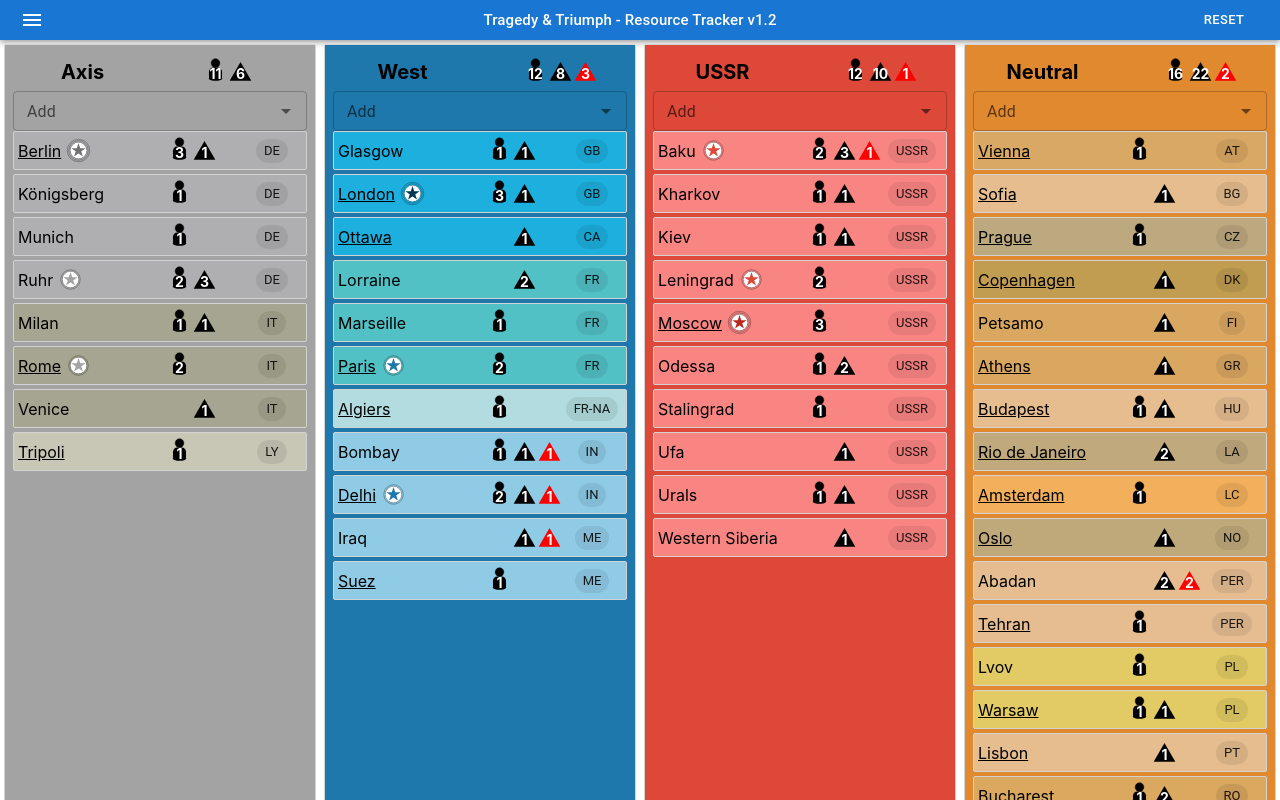
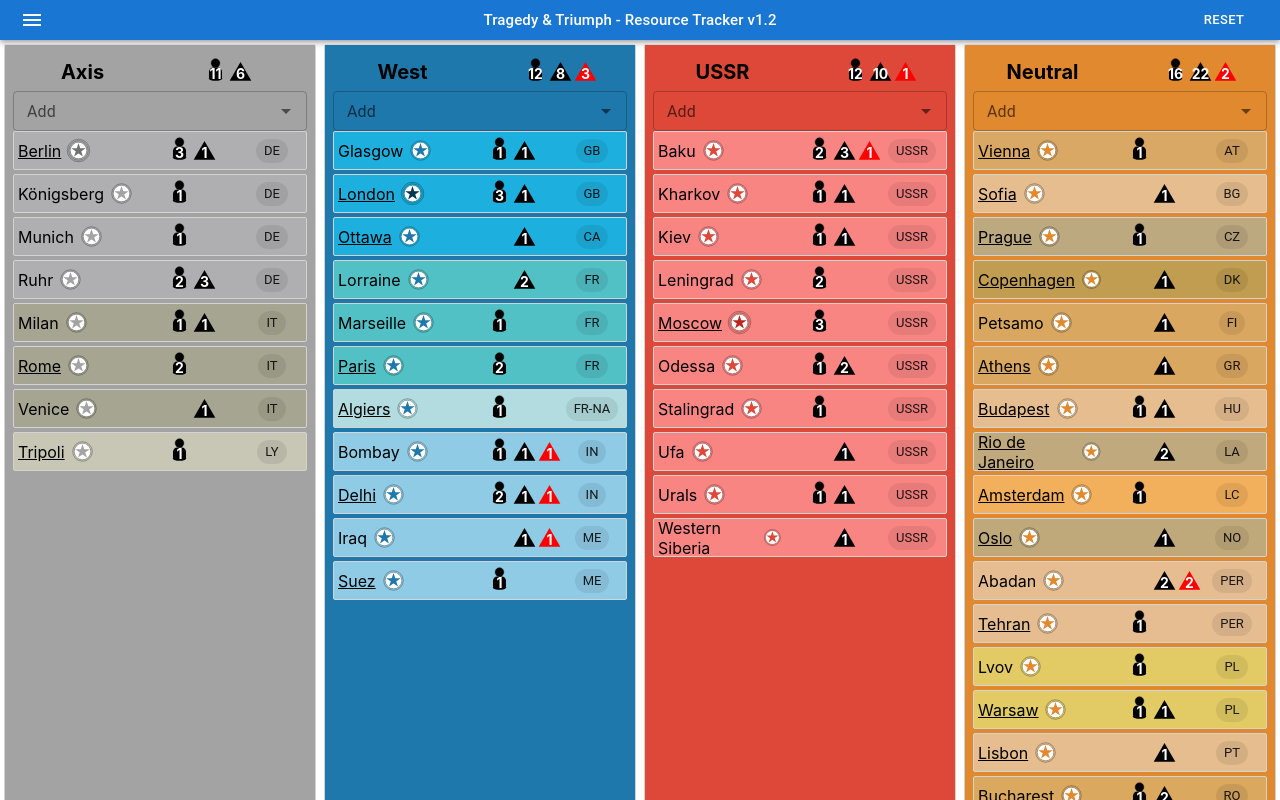
Before and after one commit to jslindst/tt-simulator, a React (Create React App) app: page /resourceTracker in a window 1280 px wide. Shown: the top 800 px of the page. Built offline with nearby package versions, Linux system fonts and the light colour scheme; the HTML template or start-up script is replaced by a standard one.

Commit message:
simple capitals

```diff
--- a/src/components/MapVisualization.tsx
+++ b/src/components/MapVisualization.tsx
@@ -1,3 +1,4 @@
+import { territoriesByName, Territory } from 'model/HistoryTracker';
 import React, { useState, useEffect, useRef, useCallback } from 'react';
 
 export interface Point {
@@ -158,9 +159,7 @@ const MapVisualization: React.FC<MapVisualizationProps> = ({
     return () => { window.removeEventListener('resize', handleResize); };
   }, [calculateScale]);
 
-  const draw = useCallback(() => {
-    const container = containerRef.current;
-
+  const draw = useCallback(async () => {
     const canvas = canvasRef.current;
     const image = imageRef.current;
     if (!canvas || !image) return;
@@ -229,7 +228,7 @@ const MapVisualization: React.FC<MapVisualizationProps> = ({
       // --- Reset Line Dash (Important!) ---
       ctx.setLineDash([]); // Reset after drawing each region
 
-      if (showLabels) {
+
       let sumX = 0;
       let sumY = 0;
       for (const point of points) {
@@ -239,13 +238,20 @@ const MapVisualization: React.FC<MapVisualizationProps> = ({
       const centerX = sumX / points.length;
       const centerY = sumY / points.length;
 
+      if (showLabels) {
         ctx.fillStyle = 'black';
         ctx.font = regionStyle.font || '18px Arial';
         ctx.textAlign = 'center';
         ctx.textBaseline = 'middle';
         ctx.fillText(regionStyle.text || region.name, centerX, centerY);
       }
+
+      // --- Draw SVG Icon (Corrected) ---
+      if (territoriesByName[region.name]?.CityType === 'MainCapital' || territoriesByName[region.name]?.CityType === 'SubCapital') { //Added ? to avoid errors.
+        drawCapital(ctx, { territory: territoriesByName[region.name], x: centerX, y: centerY, scale: 0.75 })
+      }
     });
+
 
     customRenderFunctions.forEach(renderFn => renderFn(ctx));
 
@@ -329,4 +335,70 @@ const MapVisualization: React.FC<MapVisualizationProps> = ({
   );
 };
 
+
+interface CapitalProps {
+  territory: Territory;
+  x: number; // X-coordinate of the center
+  y: number; // Y-coordinate of the center
+  scale?: number; // Optional: Scale factor
+}
+
+const drawCapital = (ctx: CanvasRenderingContext2D, props: CapitalProps) => {
+  const { territory, x, y, scale = 1 } = props;
+  ctx.save(); // Save the current context state
+
+  ctx.translate(x, y); // Translate to the center point
+  ctx.scale(scale, scale); // Apply scaling
+
+  // Scale down (same as your SVG's scale)
+  const internalScale = 0.6;
+  ctx.scale(internalScale, internalScale);
+
+  // --- Drawing Logic (Same as before, but with x, y, and scale) ---
+
+  // Draw outer circle (only if main capital)
+  if (territory.isMainCapital()) {
+    ctx.beginPath();
+    ctx.arc(0, 0, 75, 0, 2 * Math.PI);
+    ctx.strokeStyle = 'black';
+    ctx.lineWidth = 2;
+    ctx.stroke();
+  }
+
+  // Draw middle circle
+  ctx.beginPath();
+  ctx.arc(0, 0, 65, 0, 2 * Math.PI);
+  ctx.strokeStyle = 'black';
+  ctx.lineWidth = 2;
+  ctx.stroke();
+
+  // Draw inner circle
+  ctx.beginPath();
+  ctx.arc(0, 0, 55, 0, 2 * Math.PI);
+  ctx.fillStyle = 'white';
+  ctx.fill();
+  ctx.strokeStyle = 'black';
+  ctx.lineWidth = 2;
+  ctx.stroke();
+
+  // Draw star polygon
+  const points = "0,-50 29.39,40.45 -47.55,-15.45 47.55,-15.45 -29.39,40.45";
+  const pointsArray = points.split(' ').map(p => p.split(',').map(Number));
+
+  ctx.beginPath();
+  ctx.moveTo(pointsArray[0][0], pointsArray[0][1]);
+  for (let i = 1; i < pointsArray.length; i++) {
+    ctx.lineTo(pointsArray[i][0], pointsArray[i][1]);
+  }
+  ctx.closePath();
+  ctx.fillStyle = territory.isMainCapital() ? territory.startingFaction().darkTone : territory.startingFaction().color
+  ctx.strokeStyle = 'black'; // Add stroke back
+  ctx.lineWidth = 1;
+  ctx.fill();
+  ctx.stroke(); // Stroke the star
+
+  ctx.restore(); // Restore the context to its original state
+};
+
+
 export default MapVisualization;
--- a/src/components/TrackerIcons.tsx
+++ b/src/components/TrackerIcons.tsx
@@ -84,7 +84,6 @@ interface CapitalProps {
 }
 
 export const Capital: React.FC<CapitalProps> = ({ territory }) => {
-  if (!territory.isMainCapital() && !territory.isSubCapital()) return <></>;
   return (
     <svg
       id={territory.name}
--- a/src/components/column.tsx
+++ b/src/components/column.tsx
@@ -5,6 +5,8 @@ import styled from "styled-components";
 import { Faction, Territory } from "../model/HistoryTracker";
 import { TerritoryItem } from "./item";
 import { FactionDiv } from "./FactionDiv";
+import { Box } from "@mui/material";
+import { InsertDriveFileSharp } from "@mui/icons-material";
 
 const Container = styled.div`
   margin: 4px;
@@ -16,13 +18,15 @@ const Container = styled.div`
   flex-direction: column;
 `;
 
-const TerritoryList = styled.div<{ isDraggingOver: boolean; faction: Faction }>`
-  transition: background-color 0.2s ease;
-  padding: 8px;
-  background-color: ${props => (props.isDraggingOver ? props.faction.darkTone : props.faction.color)};
-  flex-grow: 1;
-  min-height: 100px;
-`;
+const style = (isDraggingOver: boolean, faction: Faction) => {
+  return {
+    transition: "background-color 0.2s ease",
+    padding: "8px",
+    backgroundColor: `${isDraggingOver ? faction.darkTone : faction.color}`,
+    flexGrow: 1,
+    minHeight: "100px"
+  }
+}
 
 interface FactionColumnProps {
   faction: Faction;
@@ -31,9 +35,6 @@ interface FactionColumnProps {
   addTerritoryField: React.ReactNode;
   blockadeUpdateFunction: (territory: Territory, blockadeLevel: number) => void;
 }
-
-
-
 
 export default class FactionColumn extends React.Component<FactionColumnProps> { // Use the interface here
   render() {
@@ -53,12 +54,10 @@ export default class FactionColumn extends React.Component<FactionColumnProps> {
           isDropDisabled={this.props.isDropDisabled}
           droppableId={faction.name}>
           {(provided, snapshot) => (
-            <TerritoryList
+            <Box
               ref={provided.innerRef}
               {...provided.droppableProps}
-              isDraggingOver={snapshot.isDraggingOver}
-              faction={faction}
-            >
+              sx={{ ...style(snapshot.isDraggingOver, faction) }}>
               <FactionDiv faction={faction} />
               {this.props.addTerritoryField}
 
@@ -72,7 +71,7 @@ export default class FactionColumn extends React.Component<FactionColumnProps> {
                 />
               ))}
               {provided.placeholder}
-            </TerritoryList>
+            </Box>
           )}
         </Droppable>
       </Container>
```
Also changed, not shown: package.json (+5 -5 lines), 2 other files (tests, documents, lock files or other folders). Lines whose indentation alone changed are shown as unchanged.
